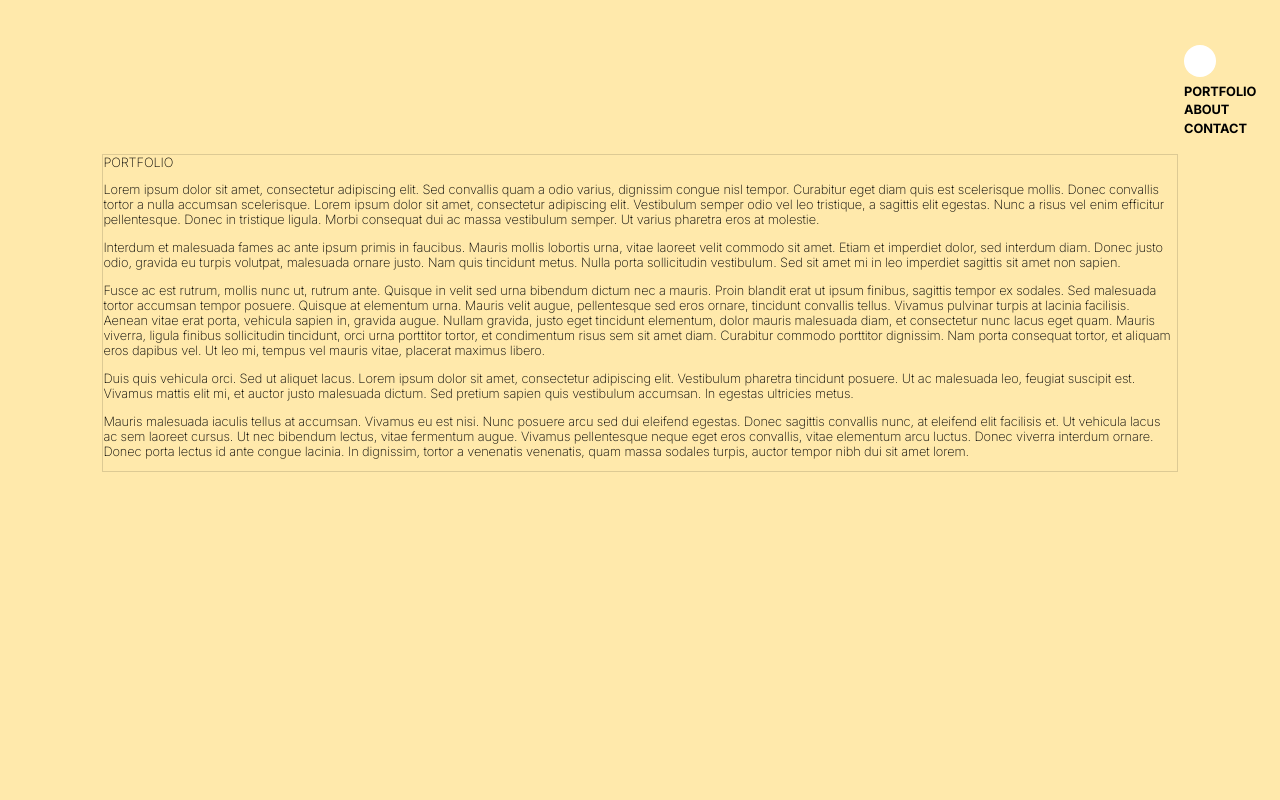
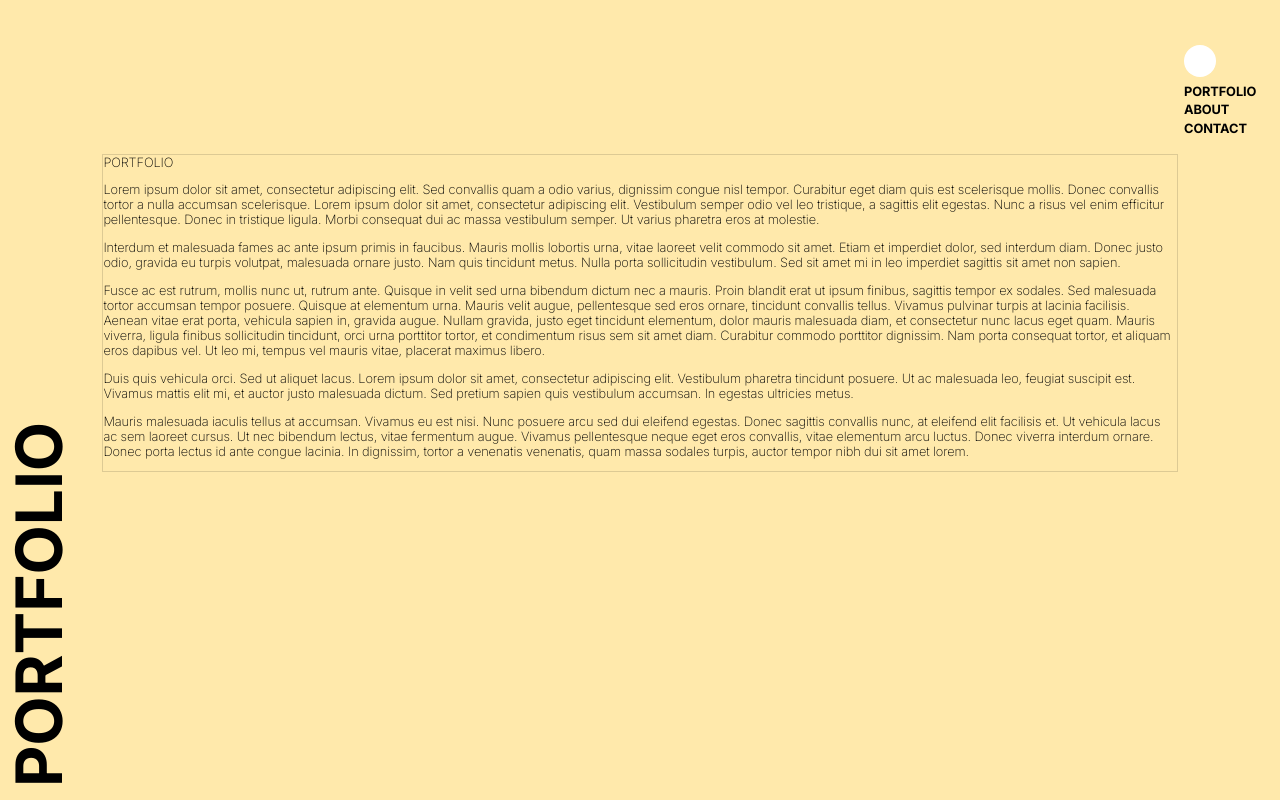
Before and after one commit to ajcousins/portfolio-2023, a Next.js app: page /portfolio in a window 1280 px wide. Built offline with nearby package versions, Linux system fonts and the light colour scheme.

Commit message:
Page titles

```diff
--- a/src/components/PageBody.tsx
+++ b/src/components/PageBody.tsx
@@ -1,7 +1,15 @@
-import React from 'react'
+import React, { ReactNode } from 'react';
 
-export default function PageBody({children}: any) {
+interface IProps {
+  children: ReactNode;
+  title: string;
+}
+
+export default function PageBody({ children, title }: IProps) {
   return (
-    <div className='page-body'>{children}</div>
-  )
+    <>
+      <div className="page-body">{children}</div>
+      <div className="page-title">{title}</div>
+    </>
+  );
 }
--- a/src/pages/portfolio.tsx
+++ b/src/pages/portfolio.tsx
@@ -6,7 +6,7 @@ export default function portfolio() {
   return (
     <>
       <Nav />
-      <PageBody>
+      <PageBody title='PORTFOLIO'>
       <div>PORTFOLIO</div>
       <p>
         Lorem ipsum dolor sit amet, consectetur adipiscing elit. Sed convallis
--- a/src/styles/globals.scss
+++ b/src/styles/globals.scss
@@ -1,6 +1,7 @@
 @import url('https://fonts.googleapis.com/css2?family=Inter:wght@200;700&display=swap');
 $background: #ffe9ab;
 $link-color: #ffffff;
+$page-margin: 8em;
 
 * {
   box-sizing: border-box;
@@ -77,6 +78,17 @@ svg {
 }
 
 .page-body {
-  margin: 12em 8em;
+  margin: 12em $page-margin;
   border: 0.1pt solid #00000022;
 }
+
+.page-title {
+  font-size: 4rem;
+  font-weight: 900;
+  position: fixed;
+  // width: $page-margin;
+  transform-origin: 0 0;
+  transform: rotate(-90deg) translate(-4rem);
+  bottom: 0;
+  // background-color: red;
+}
```
Also changed, not shown: src/pages/contact.tsx (+7 -7 lines).
